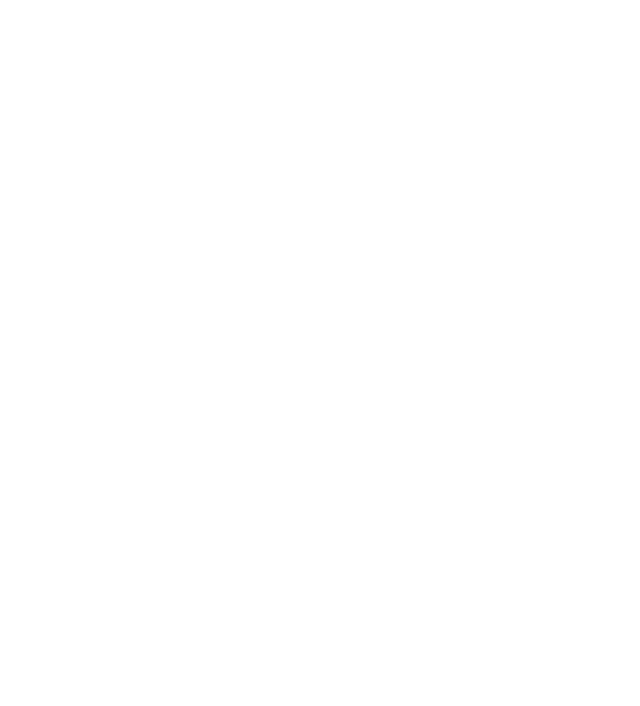
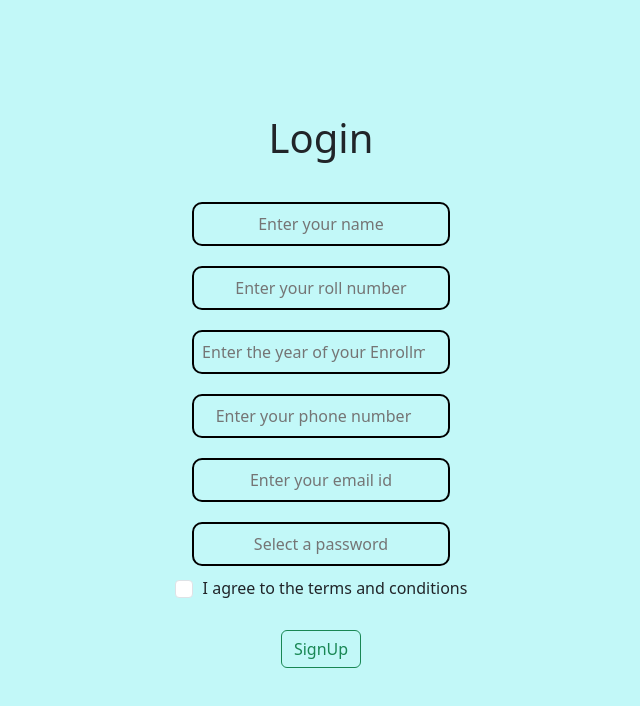
Before and after one commit to Ramya-Shah/IntelliCourse, a plain HTML site: page signup.html in a window 1280 px wide. Shown: the whole page, without its empty margins (383-1023 px from the left). Drawn offline with nearby package versions, Linux system fonts and the light colour scheme.

Commit message:
created signup page

```diff
--- /dev/null
+++ b/signup.css
@@ -0,0 +1,19 @@
+*{
+    background-color: rgb(194, 248, 248);
+}
+a{
+    text-decoration: none;
+    color: black;
+    font-size: 30px;
+}
+
+input{
+    text-align: center  ;
+    border: 2px solid black;
+    border-radius: 10px;
+
+}
+
+.container{
+    top: 84px;
+}
--- a/signup.html
+++ b/signup.html
@@ -4,8 +4,33 @@
     <meta charset="UTF-8">
     <meta name="viewport" content="width=device-width, initial-scale=1.0">
     <title>Document</title>
+    <link href="https://cdn.jsdelivr.net/npm/bootstrap@5.3.2/dist/css/bootstrap.min.css" rel="stylesheet" integrity="sha384-T3c6CoIi6uLrA9TneNEoa7RxnatzjcDSCmG1MXxSR1GAsXEV/Dwwykc2MPK8M2HN" crossorigin="anonymous">
+    <link rel="stylesheet" href="login.css">
+    <link rel="stylesheet" href="signup.css">
 </head>
 <body>
-    <form action="" method="get"></form>
+    <form action="" method="get">
+        <div class="container">
+            <div class="login">
+                <h1>Login</h1>
+                <form action="" method="get">
+                    <input type="text" name = "username" placeholder="Enter your name">
+                    <input type="text" name = "roll" placeholder="Enter your roll number">
+                    <input type="number" name="year " placeholder="Enter the year of your Enrollment">
+                    <input type="number" name="phone" placeholder="Enter your phone number">
+                    <input type="email" name="email" placeholder="Enter your email id">
+                    <input type="password" name = "password" placeholder="Select a password">
+
+                    <div class="form-check">
+                        <input class="form-check-input" type="checkbox" value="remember" id="flexCheckDefault">
+                        <label class="form-check-label" for="flexCheckDefault">
+                          I agree to the terms and conditions
+                        </label>
+                      </div>
+                      <a href="home.html"><button type="button" class="btn btn-outline-success">SignUp</button></a>
+                    </form>
+
+                </div>
+    </form>
 </body>
 </html>
```
Also changed, not shown: index.html (+1 -1 lines), login.css (renamed from style.css).
